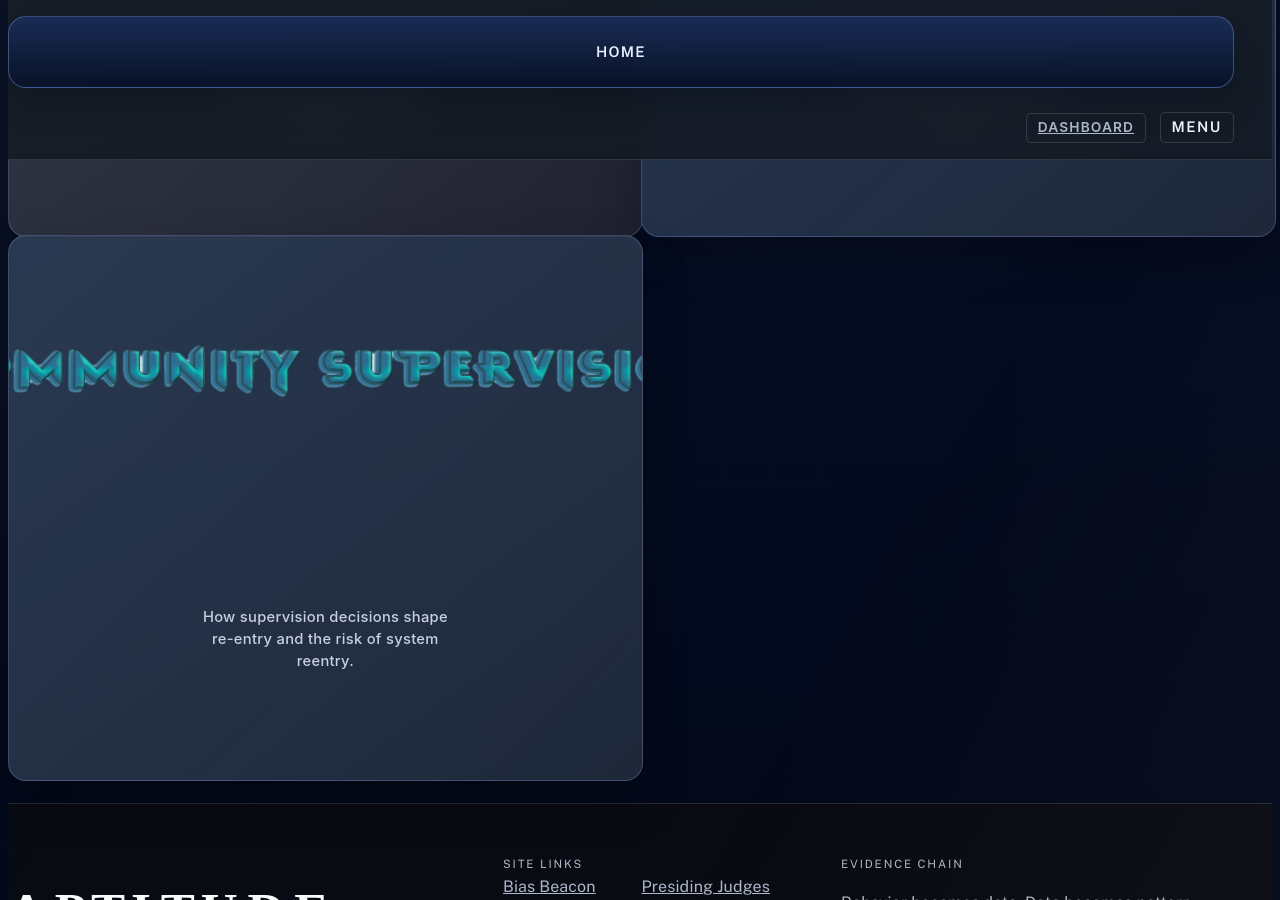
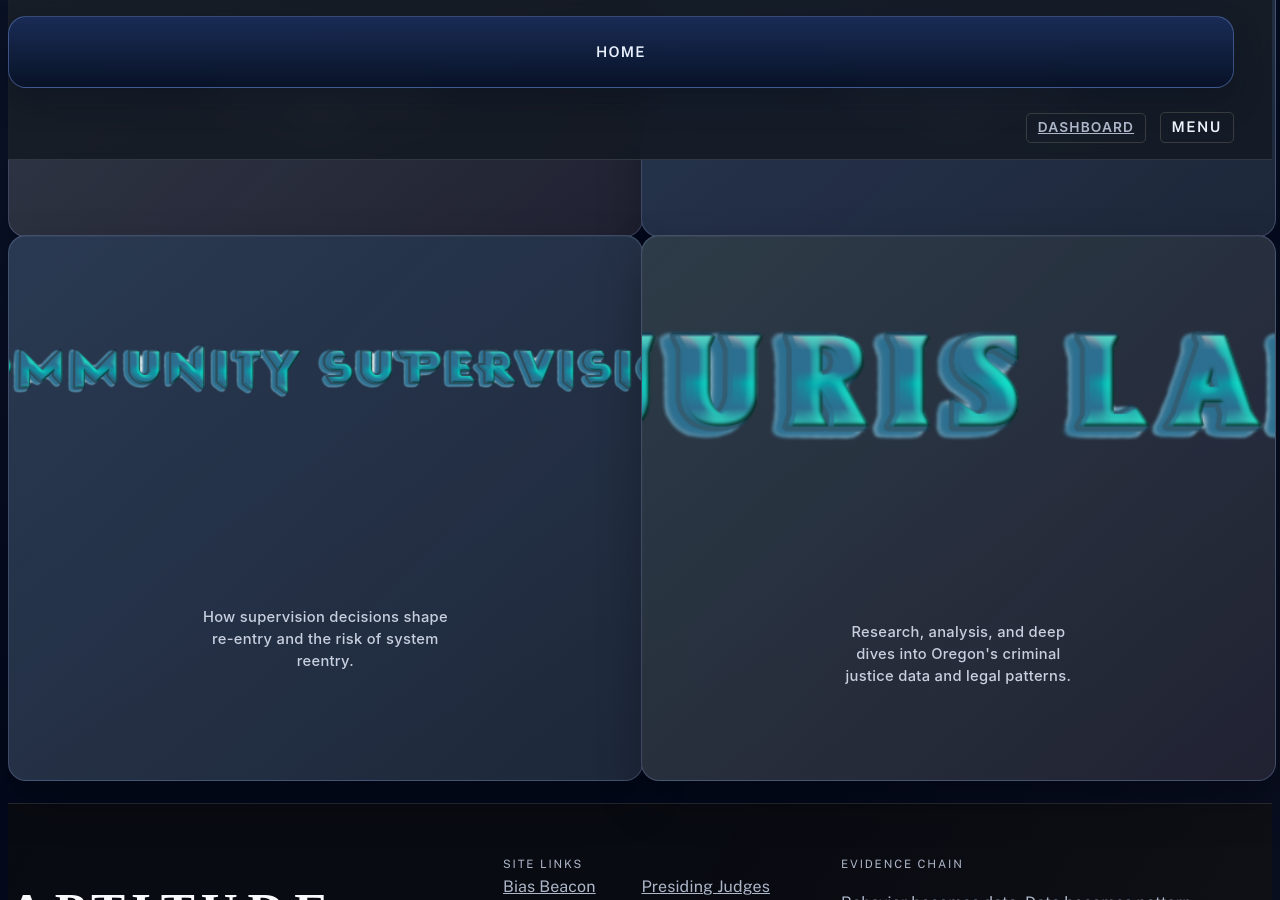
Before and after one commit to simplyashlep/A.P.T.I.T.U.D.E., a Jekyll site: the page built from index.html, in a window 1280 px wide and 900 px high, scrolled down 2646 px. Built offline with Jekyll 4.4.1, drawn with Linux system fonts in a browser that asks for light colours; some web fonts are replaced.

```diff
--- a/index.html
+++ b/index.html
@@ -60,7 +60,7 @@
           <option value="{{ '/prosecutors.html' | relative_url }}">Prosecutor's Office</option>
           <option value="{{ '/law-enforcement.html' | relative_url }}">Law Enforcement</option>
           <option value="{{ '/parole-probation.html' | relative_url }}">Community Corrections</option>
-          <option value="{{ '/bias-beacon/methodology/' | relative_url }}">Methodology</option>
+          <option value="{{ '/bias-beacon/methodology/' | relative_url }}">Juris Lab</option>
           <option value="{{ '/bias-beacon/counties/' | relative_url }}">County Data</option>
         </select>
       </div>
@@ -205,5 +205,29 @@
       </div>
     </article>
 
+    <!-- Card 6: Juris Lab -->
+    <article class="flip-card home-actor-card card-juris-lab" tabindex="0">
+      <div class="flip-card-inner">
+        <div class="flip-card-front" style="--card-accent: #a6b999; background: linear-gradient(135deg, rgba(166, 185, 153, 0.15) 0%, rgba(193, 119, 149, 0.1) 100%), linear-gradient(145deg, rgba(25, 40, 60, 0.95), rgba(15, 25, 40, 0.98));">
+          <div class="card-front-content">
+            <img class="card-title-image" src="{{ '/assets/images/titles/Juris Lab Title.png' | relative_url }}" alt="Juris Lab" />
+            <p class="home-card-front-caption">Research, analysis, and deep dives into Oregon's criminal justice data and legal patterns.</p>
+          </div>
+        </div>
+        <div class="flip-card-back">
+          <div class="card-back-header"><h3>Juris Lab</h3></div>
+          <div class="card-back-content">
+            <div class="flip-metric-group">
+              <h4>Research and analysis</h4>
+              <p>Access curated research, data analysis, custom reports, and deep investigative work on Oregon's criminal justice system and institutional patterns.</p>
+            </div>
+          </div>
+          <div class="card-back-actions">
+            <a class="btn btn-primary" href="{{ '/bias-beacon/methodology/' | relative_url }}">Explore Research</a>
+          </div>
+        </div>
+      </div>
+    </article>
+
   </div>
 </section>
```
